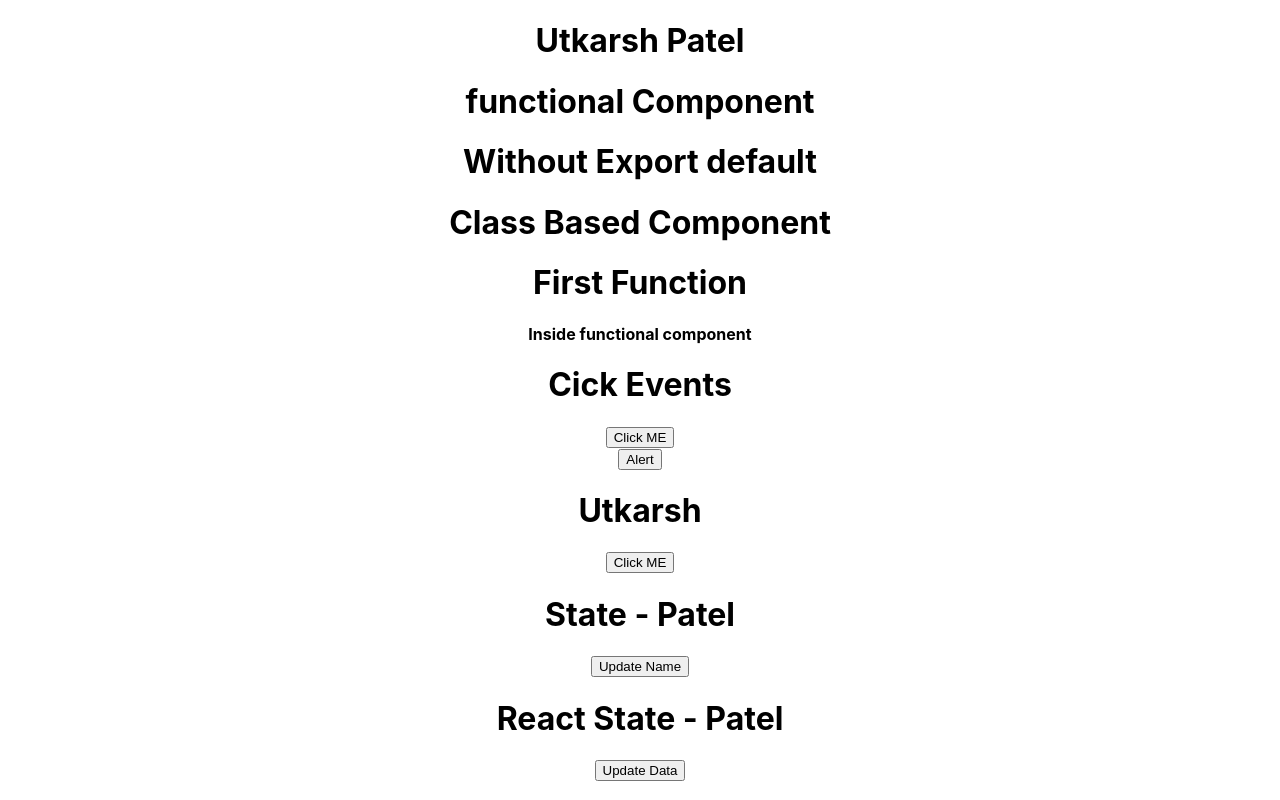
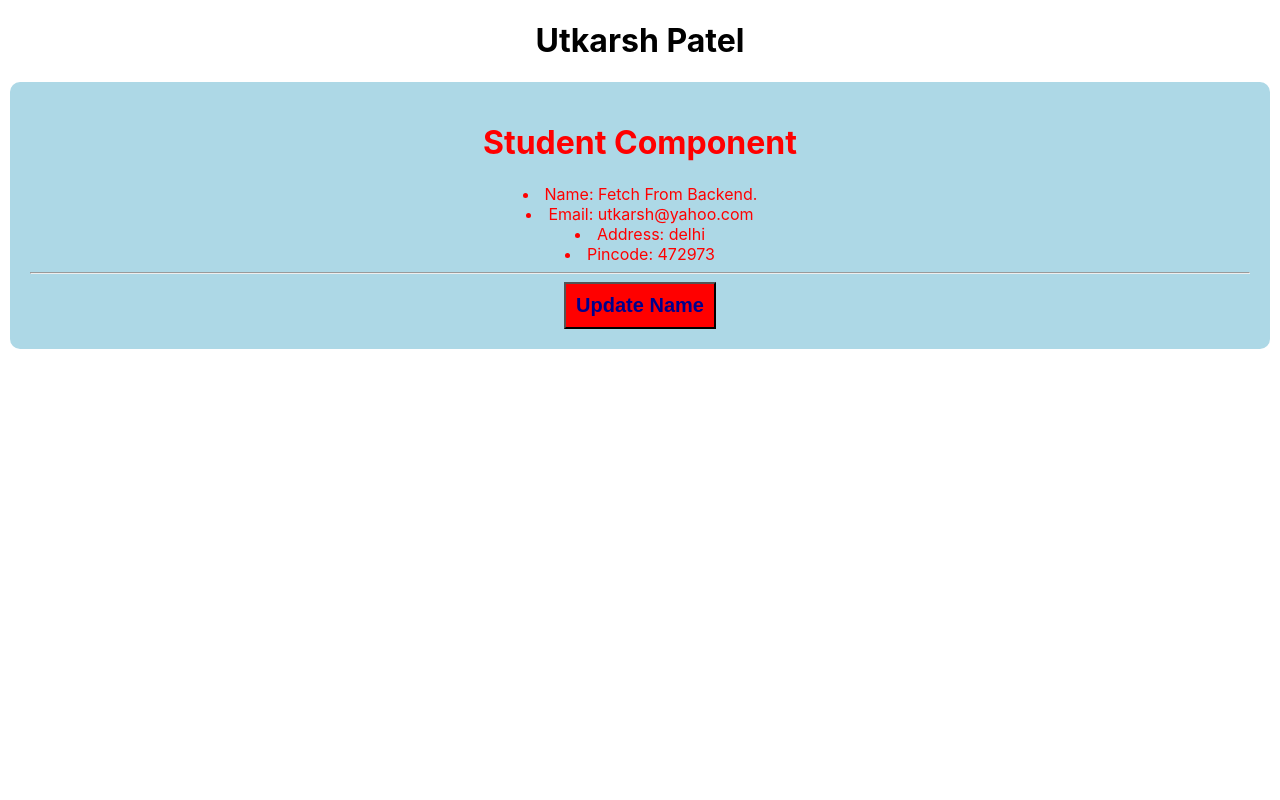
Before and after one commit to UtkarshPatel9934/React.js, a React (Create React App) app in the folder reactapp/: page / in a window 1280 px wide. Shown: the top 800 px of the page. Built offline with nearby package versions, Linux system fonts and the light colour scheme.

Commit message:
Props in Functional Component

```diff
--- a/reactapp/src/App.js
+++ b/reactapp/src/App.js
@@ -1,32 +1,37 @@
 import './App.css';
 
 // Importing Functional Component
-import Functional from './functional'
+// import Functional from './functional'
 // If we want to use as a component, We always enclose the name of the Component in the Tag as HTML
 
 // Note: here we have to use {} compoulsory as we don't use default in export statement
-import { Default } from './WithoutExportDefault';
+// import { Default } from './WithoutExportDefault';
 
 // importing class based component
-import ClassBased from './ClassBased';
+// import ClassBased from './ClassBased';
 
 // importing Outer/Inside functional component
-import Inside from './InsideComponent';
+// import Inside from './InsideComponent';
 
 
 
 
 // importing ClickEvent component
-import ClickEvent from './ClickEvent';
+// import ClickEvent from './ClickEvent';
 
 
-import Click from './Click'
+// import Click from './Click'
 
-import State from './State'
+// import State from './State'
 
-import StateSyntax from './StateSyntax'
+// import StateSyntax from './StateSyntax'
 
-import StateInClass from './StateInClass'
+// import StateInClass from './StateInClass'
+
+
+
+/* Importing Functional Component Based Props */
+import FunctionalProps from './FunctionalProps'
 
 function App() {
   return (
@@ -34,33 +39,49 @@
      <h1>Utkarsh Patel</h1>
 
     {/* Functional Component */}
-    <Functional></Functional>
+    {/* <Functional></Functional> */}
 
     {/* Default Component */}
-    <Default></Default>
+    {/* <Default></Default> */}
 
 
 
     {/* ClassBased Component */}
-    <ClassBased></ClassBased>
+    {/* <ClassBased></ClassBased> */}
 
     {/* Inside component */}
-    <Inside></Inside>
+    {/* <Inside></Inside> */}
 
 
 
     {/* ClickEvent */}
-    <ClickEvent></ClickEvent>
-    <Click></Click>
+    {/* <ClickEvent></ClickEvent> */}
+    {/* <Click></Click> */}
 
 
     {/* State Compoment */}
-    <State></State>
-    <StateSyntax></StateSyntax>
+    {/* <State></State> */}
+    {/* <StateSyntax></StateSyntax> */}
 
 
     {/* State in Class Bases Component */}
-    <StateInClass></StateInClass>
+    {/* <StateInClass></StateInClass> */}
+
+
+    {/* Functional Component Based Props */}
+
+    {/* Here we pass props as a name and value as a utkarsh in it. */}
+    <FunctionalProps name={'utkarsh'} email="utkarsh@yahoo.com" other={{
+      address: 'delhi', pincode: '472973'
+    }} ></FunctionalProps>
+
+    {/* <FunctionalProps name={'Zeel'} email="zeel@yahoo.com" other={{
+      address: 'noida', pincode: '755397'
+    }} ></FunctionalProps>
+    <FunctionalProps name={'Nikita'} email="nikita@yahoo.com" other={{
+      address: 'mehsana', pincode: '384315'
+    }} ></FunctionalProps> */}
+
     </div>
   );
 }
--- /dev/null
+++ b/reactapp/src/FunctionalProps.js
@@ -0,0 +1,25 @@
+import React, {useState} from 'react'
+
+// Note: we get it as an Object
+function FunctionalProps(acceptProps) {
+	// console.log(acceptProps)
+
+	const [name, setName] = useState('Fetch From Backend.');
+
+return (
+    <div style={{ backgroundColor: 'lightblue', color: 'red', padding: '20px', margin: '10px', borderRadius:
+    '10px' }}>
+      <h1>Student Component</h1>
+      <li>Name: {name}</li>
+      <li>Email: {acceptProps.email}</li>
+      <li>Address: {acceptProps.other.address}</li>
+      <li>Pincode: {acceptProps.other.pincode}</li>
+      <hr />
+      <button onClick={ () => {
+	setName(acceptProps.name)
+      } } style={{ backgroundColor: 'red', padding: '10px', color: 'darkblue', fontWeight: 'bold', fontSize: '20px' }}>Update Name</button>
+    </div>
+  )
+}
+
+export default FunctionalProps
```
Also changed, not shown: 1 other file (tests, documents, lock files or other folders).
